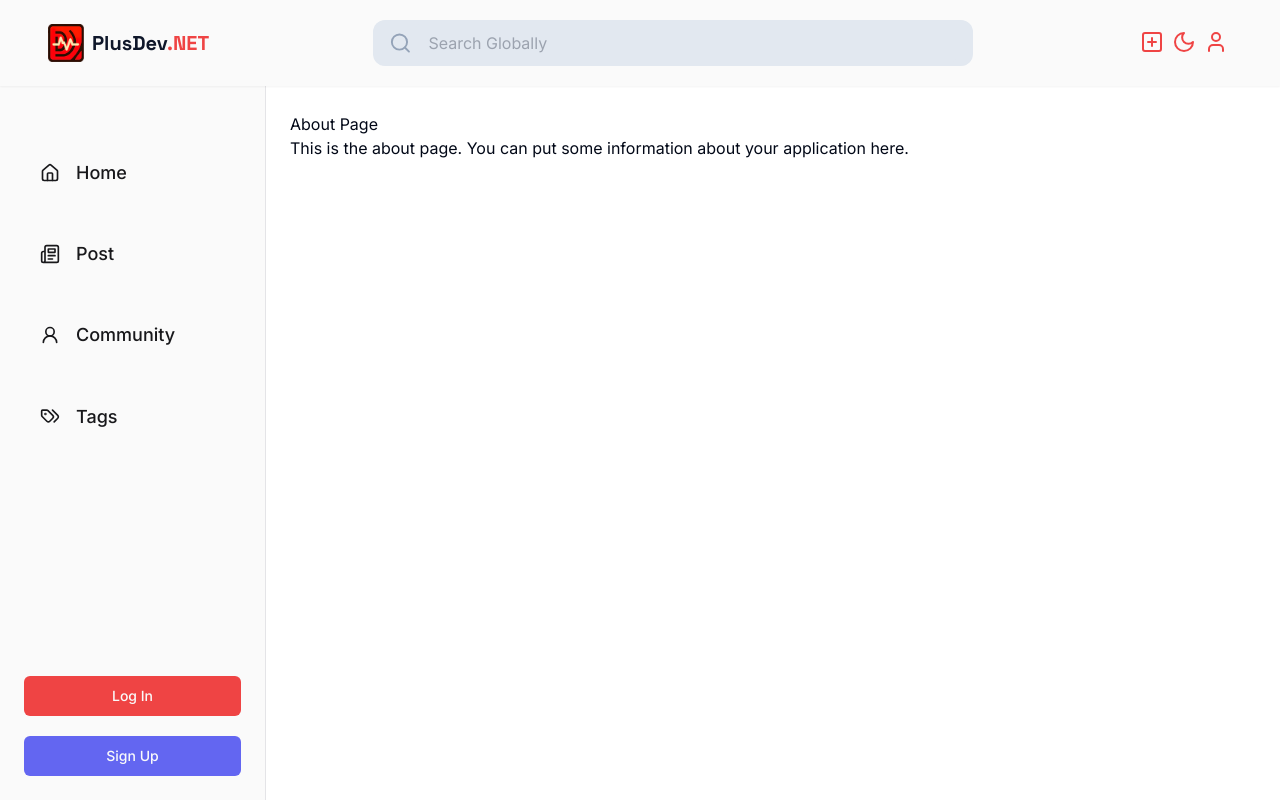
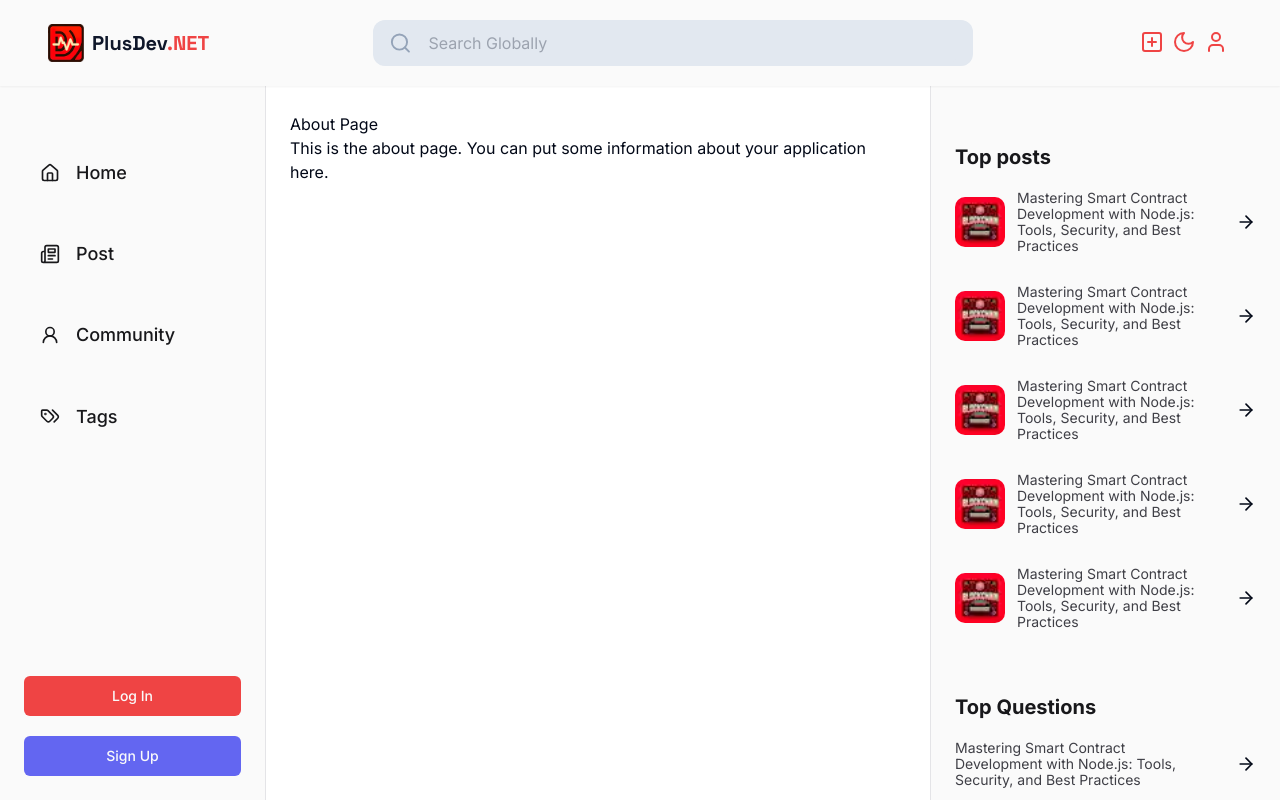
Before and after one commit to Arayik77/SunnyProject, a React (Vite) app: page /about in a window 1280 px wide. Built offline with nearby package versions, Linux system fonts and the light colour scheme.

Commit message:
right side

```diff
--- a/src/app/App.tsx
+++ b/src/app/App.tsx
@@ -4,6 +4,7 @@ import { Route, Routes } from "react-router-dom";
 import { Suspense } from "react";
 import Navbar from "@/components/shared/Navbar/Navbar";
 import LeftSidebar from "@/components/shared/LeftSidebar/LeftSidebar";
+import RightSidebar from "@/components/shared/RightSidebar/RightSidebar";
 
 const App = () => {
   return (
@@ -23,6 +24,9 @@ const App = () => {
             </Suspense>
           </div>
         </section>
+
+        <RightSidebar />
+
       </div>
     </main>
   );
--- /dev/null
+++ b/src/components/shared/RightSidebar/RightSidebar.tsx
@@ -0,0 +1,144 @@
+import { Link } from "react-router-dom"
+import image from "@/components/images/rightside/image.webp";
+import { LucideArrowRight } from "lucide-react";
+
+const topPosts = [
+    {
+        id: 1,
+        img: image,
+        url: "/",
+        text: "Mastering Smart Contract Development with Node.js: Tools, Security, and Best Practices",
+    },
+    {
+        id: 2,
+        img: image,
+        url: "/",
+        text: "Mastering Smart Contract Development with Node.js: Tools, Security, and Best Practices",
+    },
+    {
+        id: 3,
+        img: image,
+        url: "/",
+        text: "Mastering Smart Contract Development with Node.js: Tools, Security, and Best Practices",
+    },
+    {
+        id: 4,
+        img: image,
+        url: "/",
+        text: "Mastering Smart Contract Development with Node.js: Tools, Security, and Best Practices",
+    },
+    {
+        id: 5,
+        img: image,
+        url: "/",
+        text: "Mastering Smart Contract Development with Node.js: Tools, Security, and Best Practices",
+    },
+];
+
+const topQuestions = [
+    {
+        id: 1,
+        url: "/",
+        text: "Mastering Smart Contract Development with Node.js: Tools, Security, and Best Practices",
+    },
+    {
+        id: 2,
+        url: "/",
+        text: "Mastering Smart Contract Development with Node.js: Tools, Security, and Best Practices",
+    },
+    {
+        id: 3,
+        url: "/",
+        text: "Mastering Smart Contract Development with Node.js: Tools, Security, and Best Practices",
+    }
+];
+
+const topTags = [
+    {
+        id: 1,
+        url: "/",
+        title: "NODE JS",
+        quantity: 5,
+    },
+    {
+        id: 2,
+        url: "/",
+        title: "GO (GOLANG)",
+        quantity: 19,
+    },
+    {
+        id: 3,
+        url: "/",
+        title: "FASTIFY",
+        quantity: 1,
+    },
+    {
+        id: 4,
+        url: "/",
+        title: "NODE JS",
+        quantity: 40,
+    },
+    {
+        id: 5,
+        url: "/",
+        title: "GO",
+        quantity: 6,
+    }
+];
+
+const RightSidebar = () => {
+    return (
+        <section className="w-[350px] custom-scrollbar sticky right-0 top-0 flex h-screen flex-col justify-between overflow-y-auto
+        shadow-light-300
+        border-l border-zinc-200 bg-zinc-50 p-6 pt-36 max-xl:hidden lg:w-[350px] dark:border-zinc-900 dark:bg-zinc-900">
+            <div>
+                <h3 className="h3-bold text-zinc-900 dark:text-zinc-200">Top posts</h3>
+                <div className="flex flex-col mt-5 w-full gap-[30px]">
+                    {topPosts?.map((item) => {
+                        return (
+                            <Link to={item.url} className="flex gap-3 items-center justify-between" key={item.id}>
+                                <img src={item.img} alt={item.img} className="h-[50px] w-[50px] rounded-[10px] object-cover" />
+                                <span className="small-text text-zinc-700 hover:text-red-500 dark:text-zinc-400">{item.text}</span>
+                                <span><LucideArrowRight className="w-5 h-5"/></span>
+                            </Link>
+                        )
+                    })}
+                </div>
+            </div>
+
+            <div className="mt-16">
+                <h3 className="h3-bold text-zinc-900 dark:text-zinc-200">Top Questions</h3>
+                <div className="flex flex-col mt-5 w-full gap-[30px]">
+                    {topQuestions?.map((item) => {
+                        return (
+                            <Link to={item.url} className="flex gap-5 items-center justify-between" key={item.id}>
+                                <span className="small-text text-zinc-700 hover:text-red-500 dark:text-zinc-400">{item.text}</span>
+                                <span><LucideArrowRight className="w-5 h-5"/></span>
+                            </Link>
+                        )
+                    })}
+                </div>
+            </div>
+
+            <div className="mt-16">
+                <h3 className="h3-bold text-zinc-900 dark:text-zinc-200">Top Tags</h3>
+                <div className="flex flex-col mt-5 w-full gap-[15px]">
+                    {topTags?.map((item) => {
+                        return (
+                            <Link to={item.url} className="flex gap-2 items-center justify-between" key={item.id}>
+                                <div className="bg-slate-300 px-4 py-2 uppercase text-zinc-500 hover:bg-indigo-400
+                                    hover:bg-indigo-400 hover:text-zinc-100 dark:bg-slate-800
+                                    dark:text-zinc-100 hover:dark:bg-indigo-400 items-center border text-xs rounded-md">
+                                    {item.title}
+                                </div>
+                                <span className="small-medium text-zinc-700 dark:text-zinc-400">{item.quantity}</span>
+                            </Link>
+                        )
+                    })}
+                </div>
+            </div>
+        </section>
+    )
+}
+
+export default RightSidebar
--- a/src/index.css
+++ b/src/index.css
@@ -207,4 +207,8 @@
   .small-semibold {
     @apply text-[12px] font-semibold leading-[15px];
   }
+
+  .small-text {
+    @apply text-[14px] leading-[16px];
+  }
 }
```
Also changed, not shown: src/components/images/rightside/image.webp (added).
